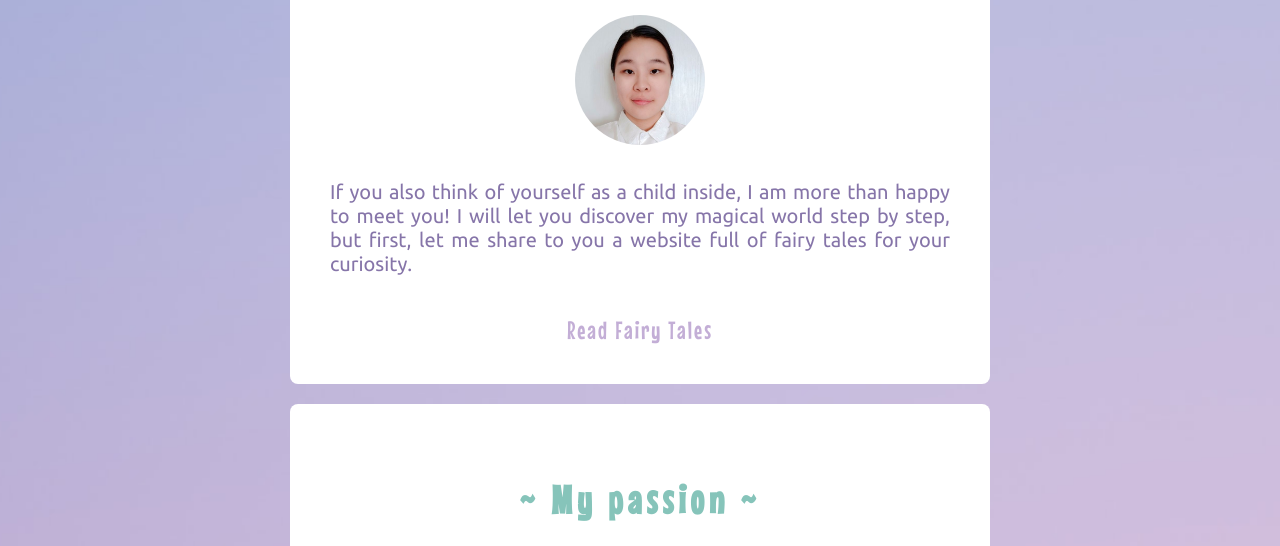
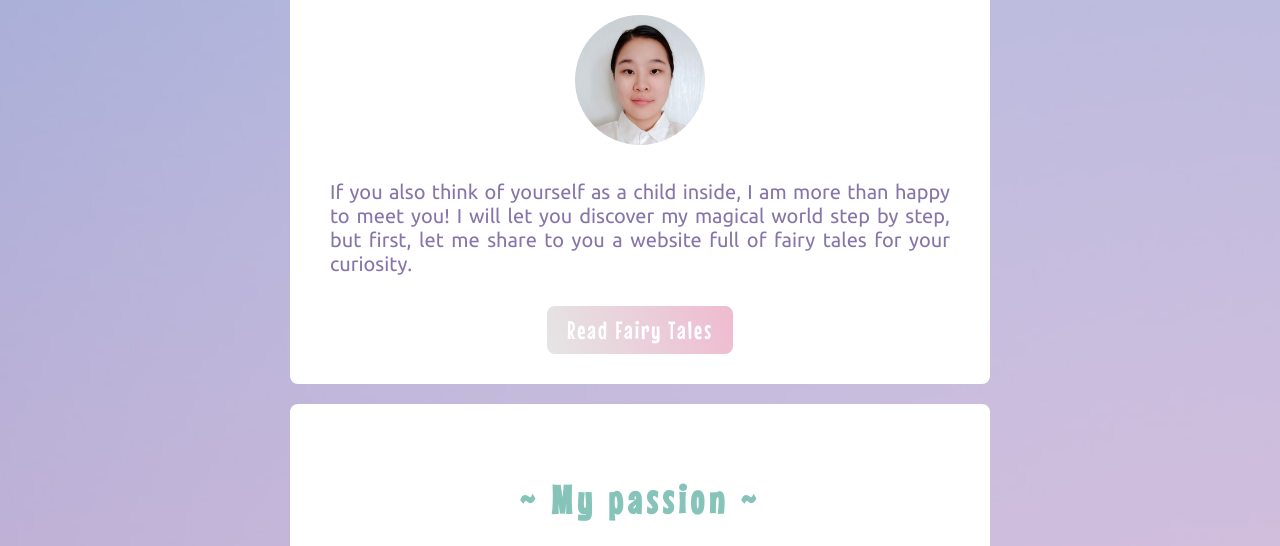
Before and after one commit to celine-ni/my-profile, a plain HTML site: page index.html in a window 1280 px wide. In both pictures the pointer is over the link "Read Fairy Tales". Shown: the part 254-800 px from the top of the page. Drawn offline with Linux system fonts and the light colour scheme; a script that the page names is missing.

Commit message:
Update button.css

```diff
--- a/css/components/button.css
+++ b/css/components/button.css
@@ -1,12 +1,12 @@
 /* My profile - Discover Le Wagon button */
-.btn-click{
+.btn-purple{
   background-color:#c3aed6;
   color:white;
   padding: 10px 20px;
   border-radius: 8px;
 }
 
-.btn-click:hover{
+.btn-purple:hover{
   background-color:#efbbcf;
   color:white;
   overflow: hidden;
```
